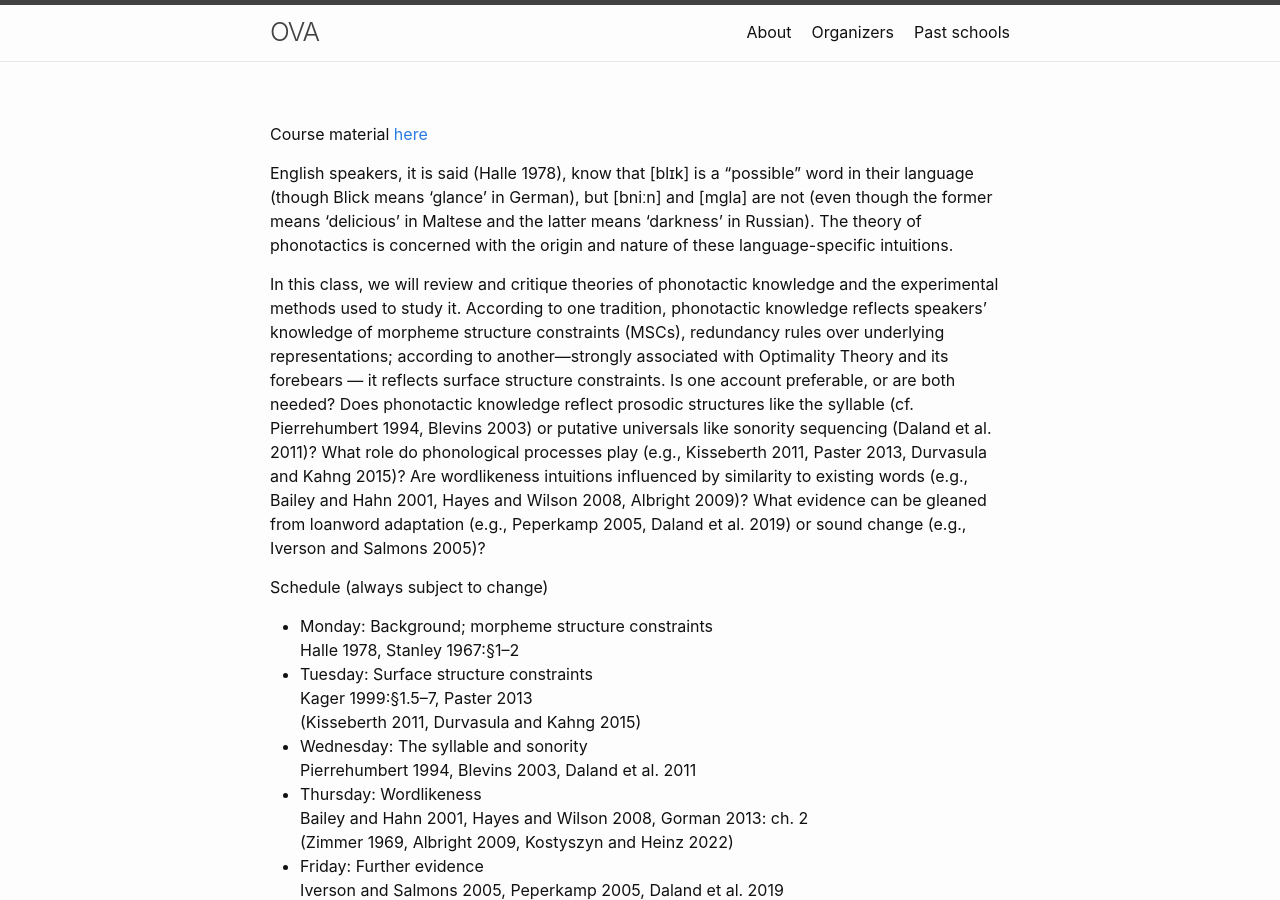
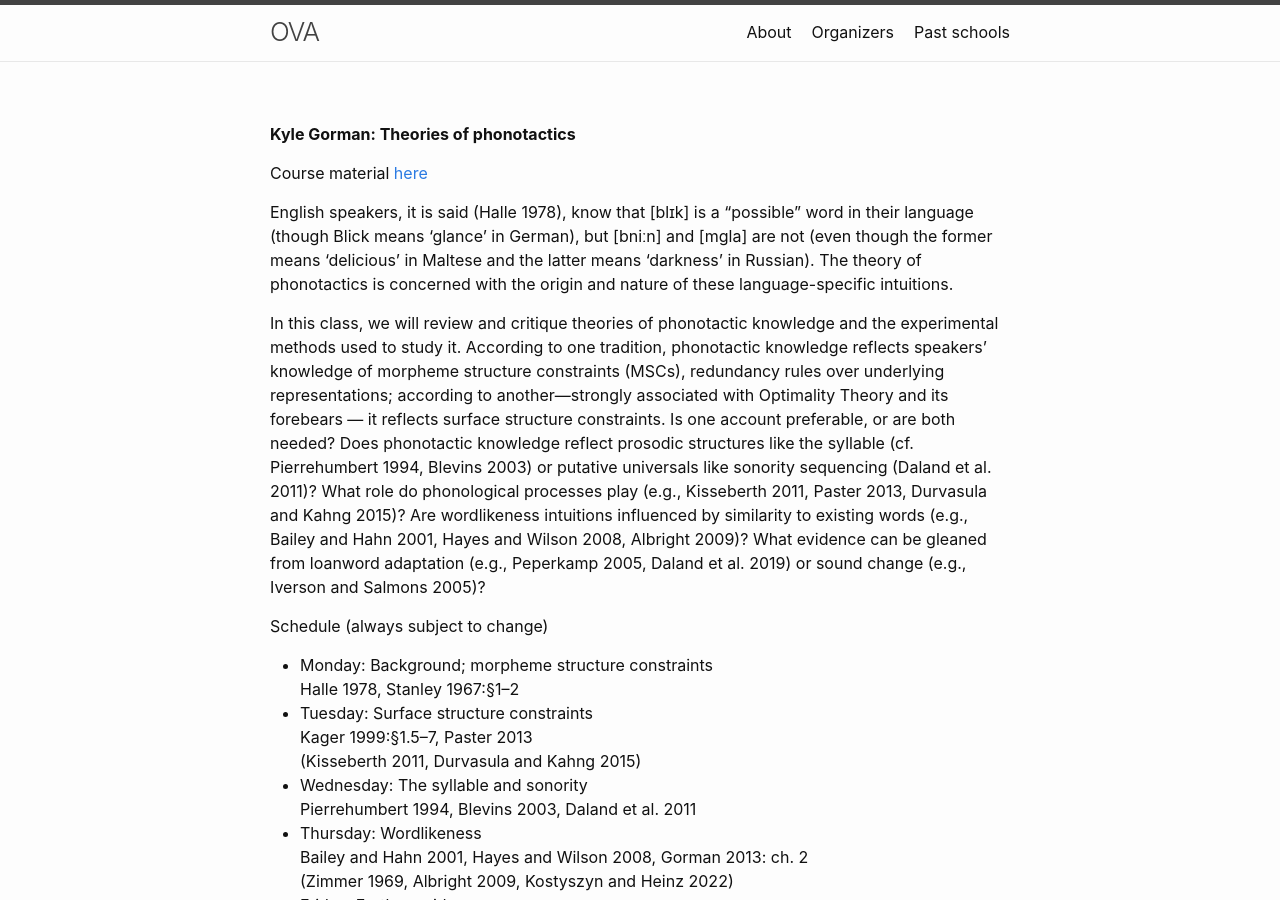
Before and after one commit to ovaschool/ovaschool.github.io, a Jekyll site: the page built from staticpages/oldprograms/zagreb2025-cs/gorman-phonotactics.md, in a window 1280 px wide and 900 px high. Built offline with Jekyll 4.4.1, drawn with Linux system fonts in a browser that asks for light colours; our own code applies the rules of GitHub Pages for plain Markdown files.

Commit message:
Update gorman-phonotactics.md

```diff
--- a/staticpages/oldprograms/zagreb2025-cs/gorman-phonotactics.md
+++ b/staticpages/oldprograms/zagreb2025-cs/gorman-phonotactics.md
@@ -4,6 +4,7 @@ permalink: /gormanphonotactics/
 layout: page
 exclude: true
 ---
+**Kyle Gorman: Theories of phonotactics**<br/>
 
 Course material [here](https://wellformedness.com/courses/phonotactics/)
 
```
